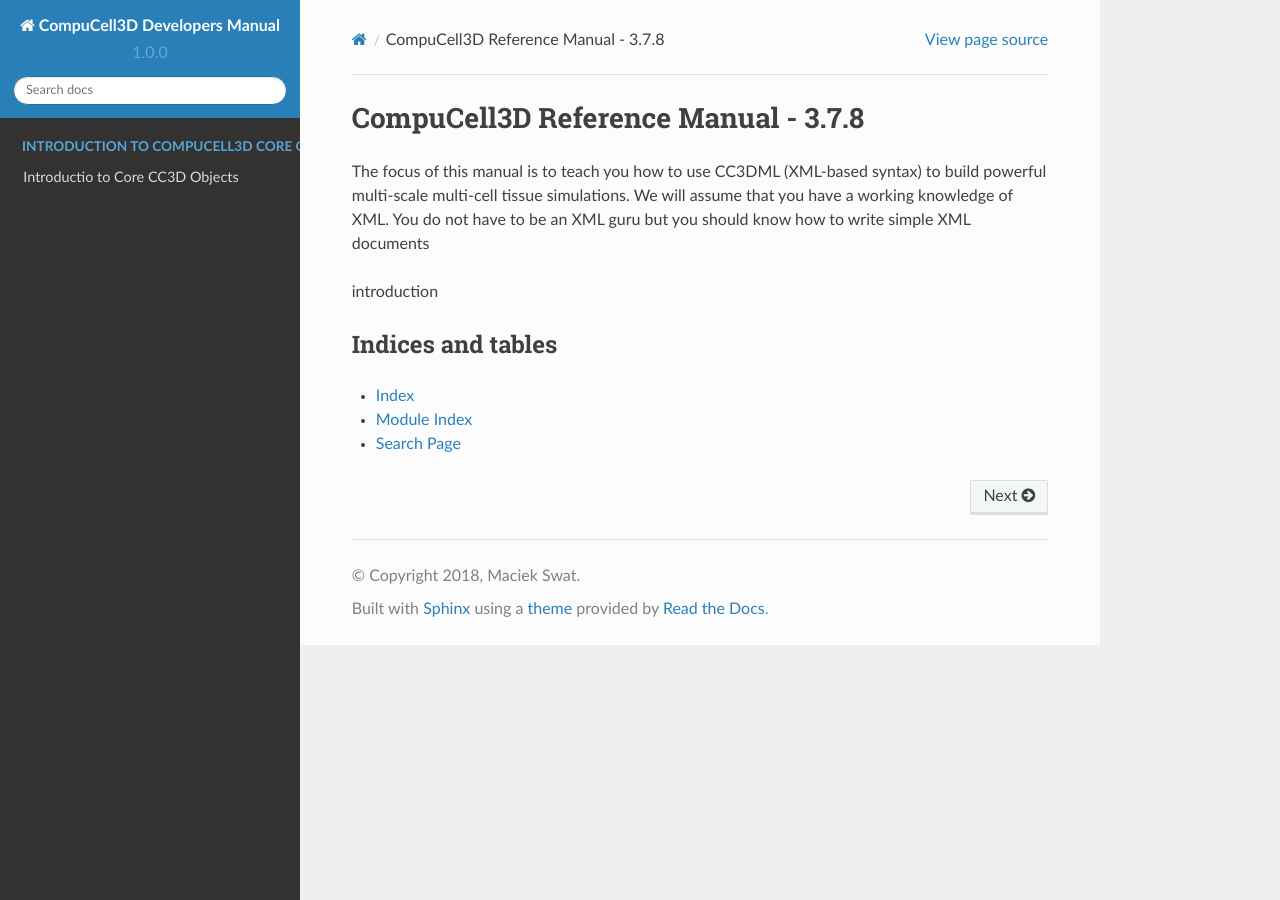
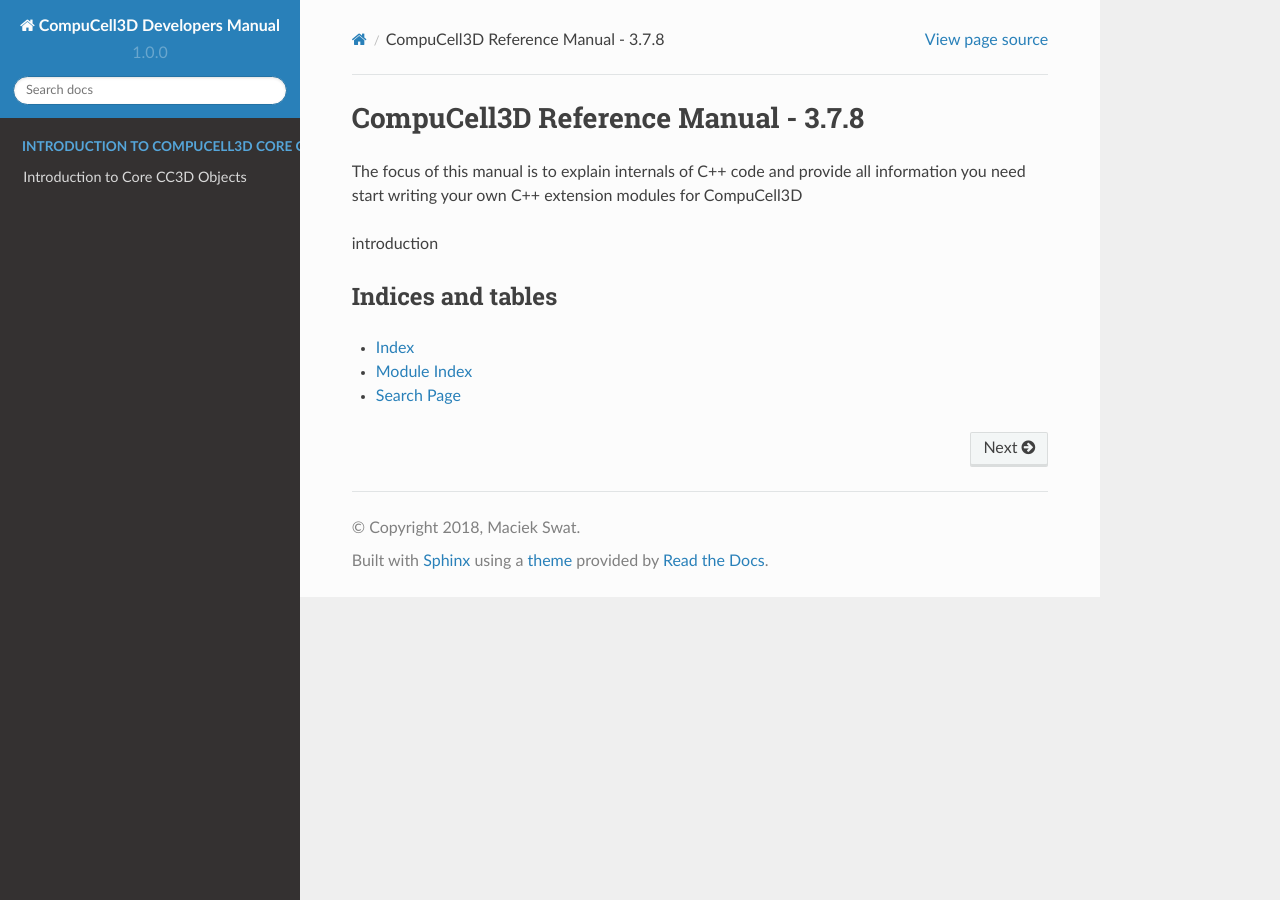
Before and after one commit to CompuCell3D/CompuCell3DDevelopersManual, a Sphinx documentation site: the page built from docs/index.rst, in a window 1280 px wide. Built offline with Sphinx 7.4.7 and the Read the Docs theme 2.0.0, drawn with Linux system fonts in a browser that asks for light colours.

Commit message:
added more material to existing sections

```diff
--- a/docs/index.rst
+++ b/docs/index.rst
@@ -2,9 +2,8 @@
 CompuCell3D Reference Manual - 3.7.8
 ###################################################
 
-The focus of this manual is to teach you how to use CC3DML (XML-based syntax) to build powerful multi-scale
-multi-cell tissue simulations. We will assume that you have a working knowledge of XML.
-You do not have to be an XML guru but you should know how to write simple XML documents
+The focus of this manual is to explain internals of C++ code and provide all information you need start writing your own
+C++ extension modules for CompuCell3D
 
 introduction
 
--- a/docs/intro_to_core_cc3d_objects.rst
+++ b/docs/intro_to_core_cc3d_objects.rst
@@ -1,4 +1,4 @@
-Introductio to Core CC3D Objects
+Introduction to Core CC3D Objects
 ================================
 
 * :doc:`simulator`
```
